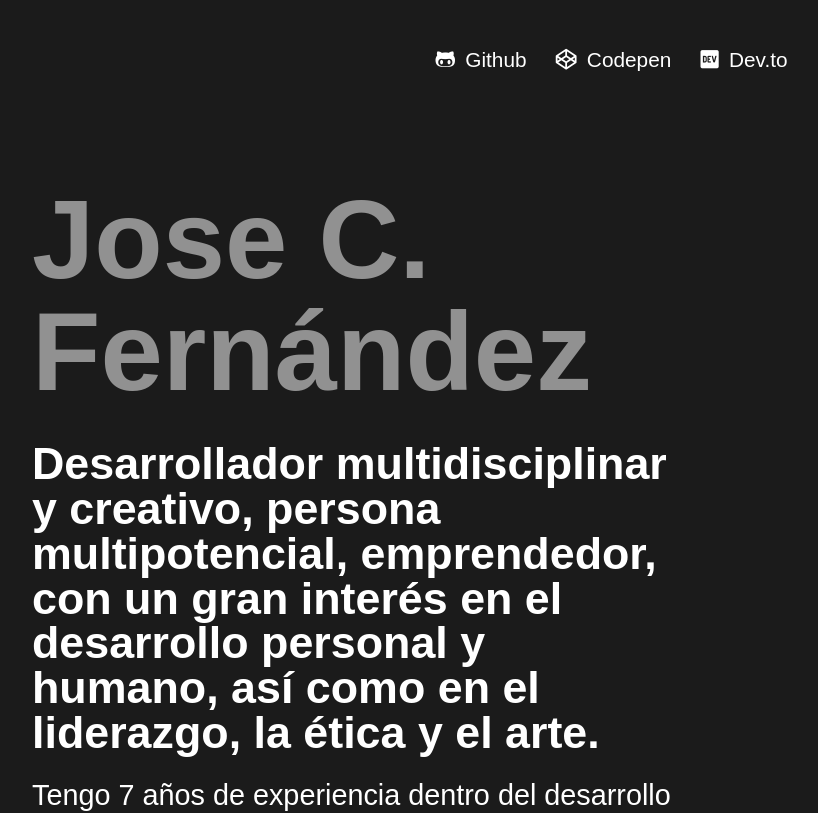
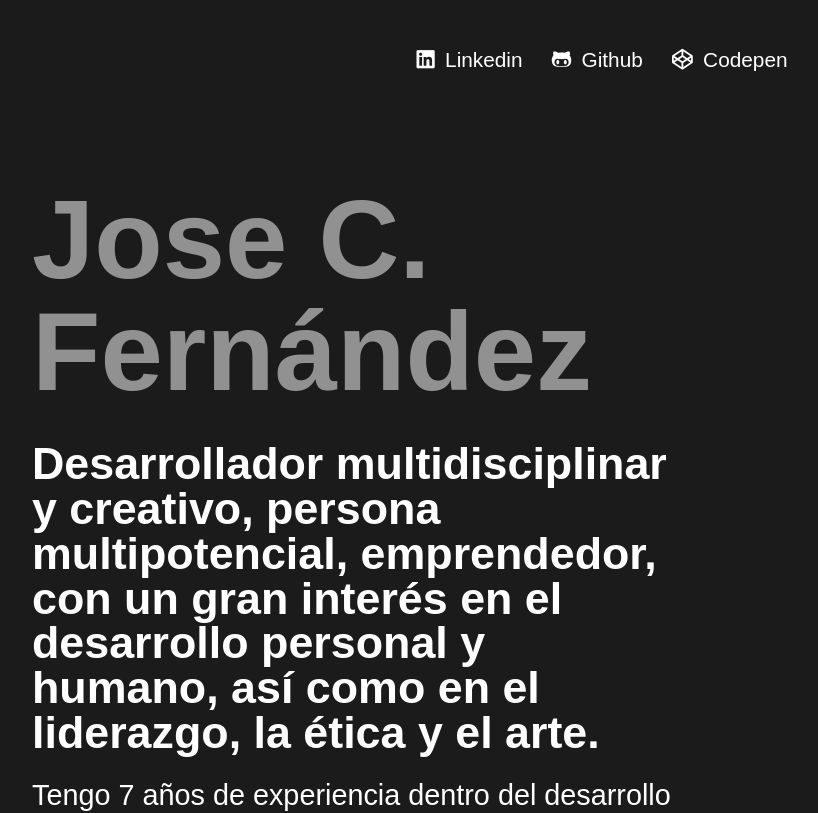
Before and after one commit to jocafernanro/personal-web, a Vue app: page / in a window 1280 px wide. Shown: the top 813 px of the page, without its empty margins (288-1106 px from the left). Built offline with nearby package versions, Linux system fonts and the light colour scheme; a web font is replaced by a local one.

Commit message:
changed dev.to by linkedin

```diff
--- a/src/components/home/HomeHeader.vue
+++ b/src/components/home/HomeHeader.vue
@@ -2,9 +2,9 @@
   <header class="home-header">
     <nav class="home-header__nav">
       <ul class="home-header__menu">
+        <li class="home-header__item"><a class="home-header__link" href="https://www.linkedin.com/in/jocafernanro/"><i class="fab fa-linkedin"></i>Linkedin</a></li>
         <li class="home-header__item"><a class="home-header__link" href="https://github.com/jocafernanro"><i class="fab fa-github-alt"></i>Github</a></li>
         <li class="home-header__item"><a class="home-header__link" href="https://codepen.io/jocafernanro"><i class="fab fa-codepen"></i>Codepen</a></li>
-        <li class="home-header__item"><a class="home-header__link" href="https://dev.to/jocafernanro"><i class="fab fa-dev"></i>Dev.to</a></li>
       </ul>
     </nav>
   </header>
```
Also changed, not shown: 1 other file (tests, documents, lock files or other folders).
